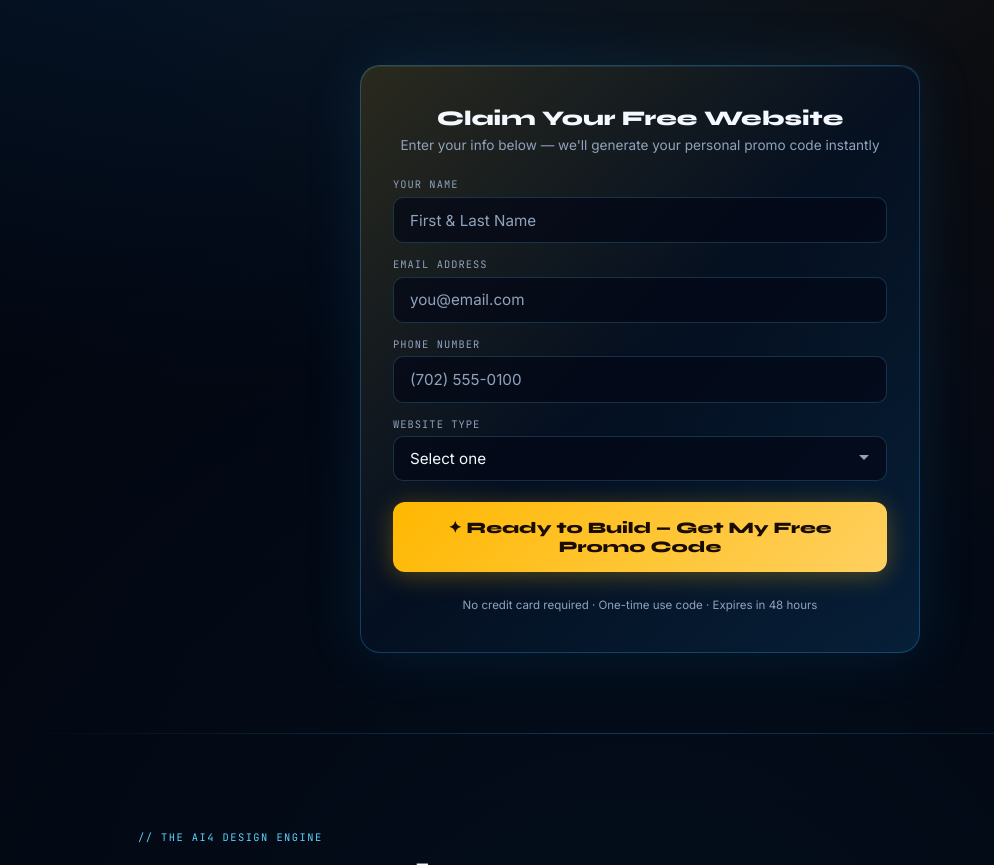
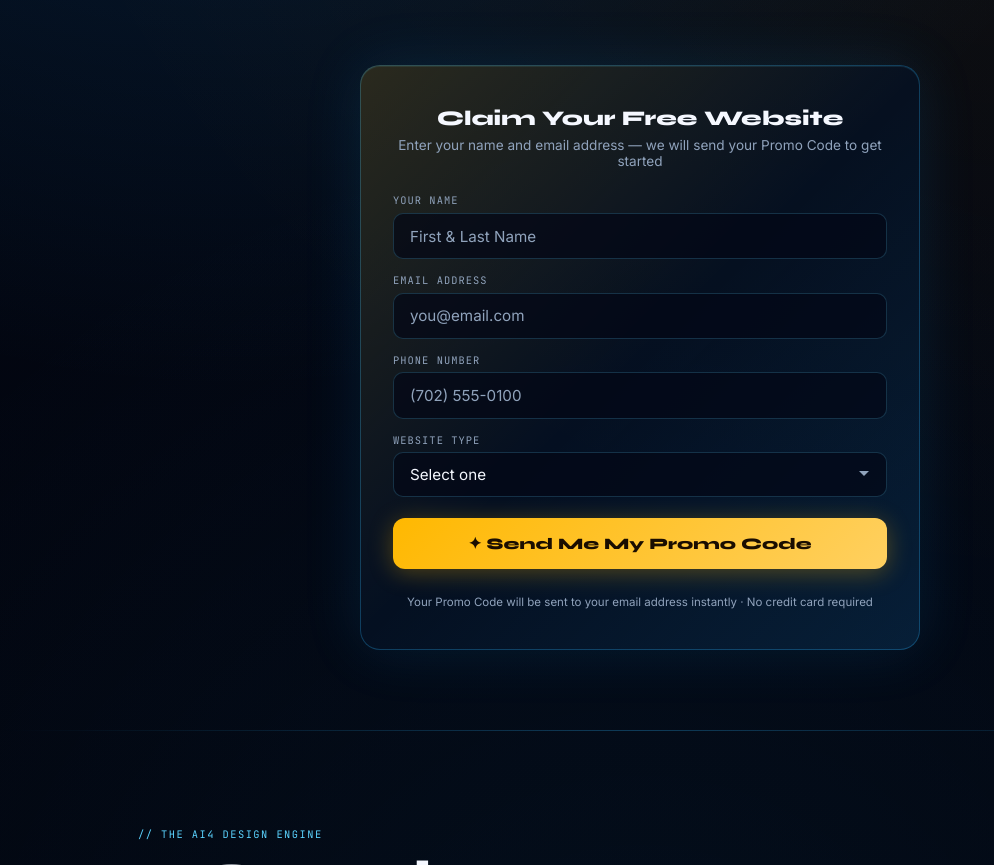
Before and after one commit to Aproposchpt2/Platinum-Website-Studio, a website: page index.html in a window 1280 px wide. Shown: the part 980-1845 px from the top of the page, without its empty margins (0-994 px from the left). Drawn offline with Linux system fonts and the light colour scheme.

Commit message:
Update form messaging — email delivery copy

```diff
--- a/index.html
+++ b/index.html
@@ -311,7 +311,7 @@ footer{
 <!-- LEAD CAPTURE -->
 <div class="capture-box" id="captureBox">
   <div class="capture-title">Claim Your Free Website</div>
-  <div class="capture-sub">Enter your info below — we'll generate your personal promo code instantly</div>
+  <div class="capture-sub">Enter your name and email address — we will send your Promo Code to get started</div>
 
   <form class="form-row" id="captureForm" onsubmit="handleSubmit(event)">
     <div class="form-field">
@@ -335,9 +335,9 @@ footer{
       </select>
     </div>
     <button type="submit" class="cta-btn" id="submitBtn">
-      ✦ Ready to Build — Get My Free Promo Code
+      ✦ Send Me My Promo Code
     </button>
-    <p class="form-note">No credit card required · One-time use code · Expires in 48 hours</p>
+    <p class="form-note">Your Promo Code will be sent to your email address instantly · No credit card required</p>
   </form>
 
   <!-- PROMO CODE RESULT -->
```
